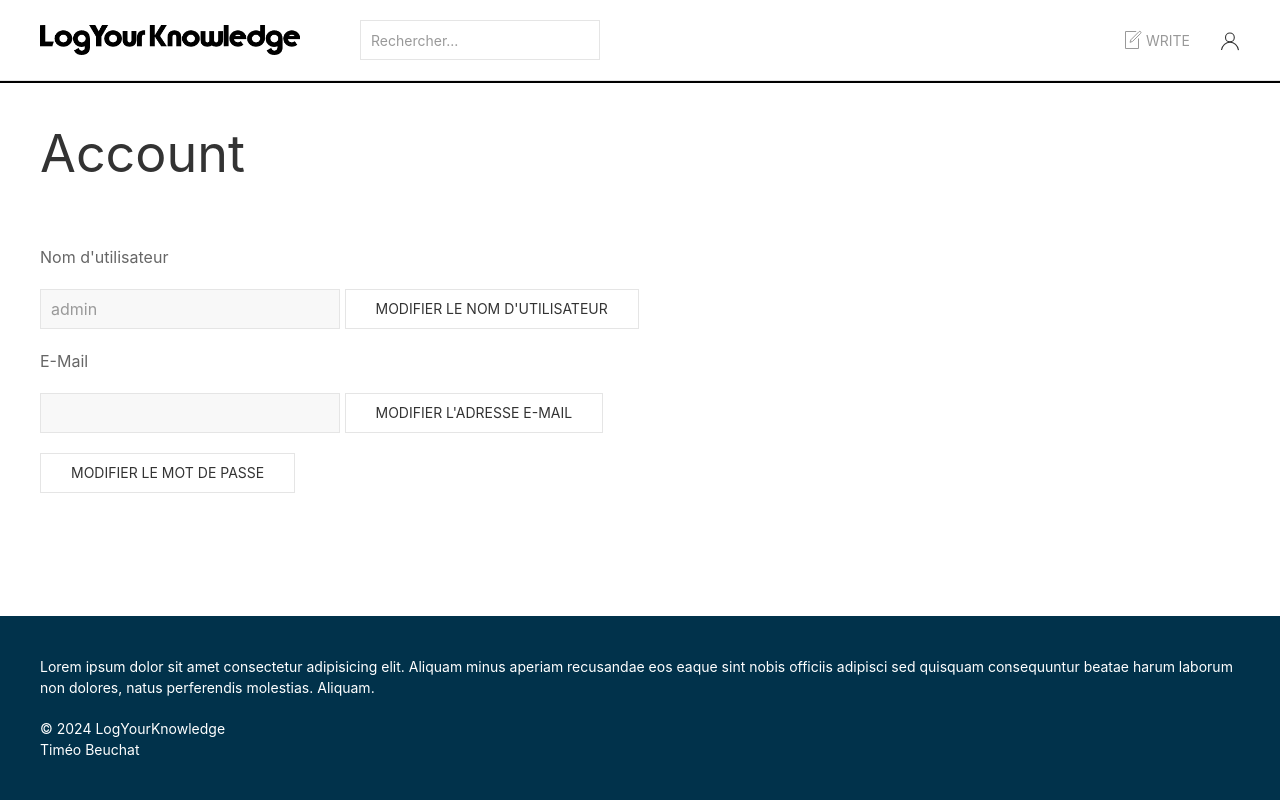
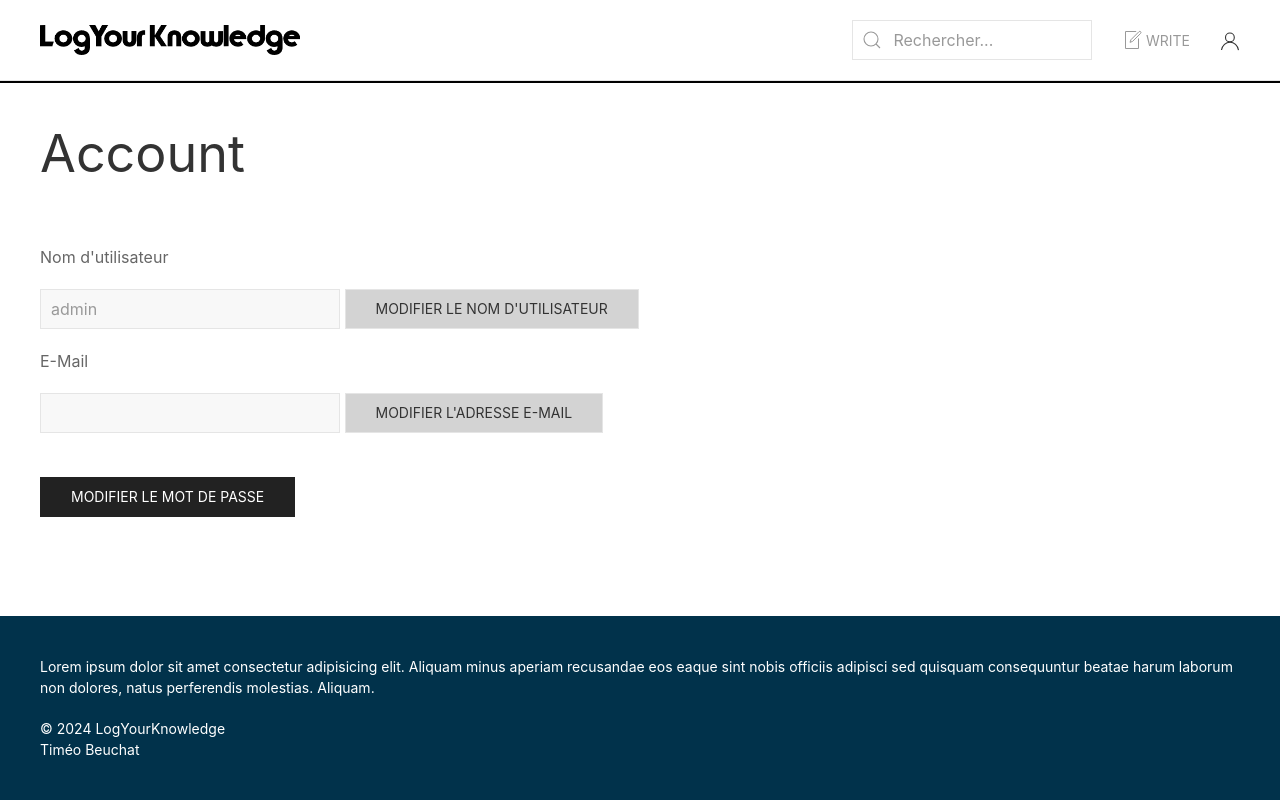
Before and after one commit to tibix19/app_blog, a PHP site: page /posts/account in a window 1280 px wide. Run offline with PHP 8.4, Linux system fonts and the light colour scheme; the visitor is signed in with stand-in values (Sample User, id 1); data comes from the database, SQL or seed files in the repository; data that the repository does not hold is empty; some libraries are stand-ins or nearby versions.

Commit message:
update frontend v3

```diff
--- a/app/Controllers/UserController.php
+++ b/app/Controllers/UserController.php
@@ -12,7 +12,7 @@ use App\Validation\Validator;
 class UserController extends Controller
 {
     // controller pour afficher la vue pour edit un son propre user
-    public function editAccount()
+    public function editAccount(): void
     {
         $this->isConnected();
         $users = new User($this->getDB());
--- a/app/Validation/Validator.php
+++ b/app/Validation/Validator.php
@@ -71,7 +71,7 @@ class Validator
     {
         // Supprimer les espaces blancs inutiles
         $value = trim($value);
-        // Vérifier si l'adresse e-mail est valide
+        // Vérifier si l'adresse e-mail est valide avec ce filtre qui est interne à PHP
         if (!filter_var($value, FILTER_VALIDATE_EMAIL)) {
             $this->error[$name][] = "L'adresse e-mail {$value} n'est pas valide.";
         }
--- a/views/account/account.php
+++ b/views/account/account.php
@@ -30,7 +30,7 @@
     <label for="username">Nom d'utilisateur</label>
     <div class="uk-form-controls uk-margin-top">
         <input class="uk-input uk-width-1-4" type="text" name="username" id="username" value="<?= $params['user']->username ?>" disabled>
-        <button class="uk-button uk-button-default" type="button" uk-toggle="target: #username-modal">Modifier le nom d'utilisateur</button>
+        <button class="uk-button uk-button-default" style="background: lightgrey;" type="button" uk-toggle="target: #username-modal">Modifier le nom d'utilisateur</button>
     </div>
 
 </div>
@@ -39,12 +39,12 @@
     <label for="username">E-Mail</label>
     <div class="uk-form-controls uk-margin-top">
         <input class="uk-input uk-width-1-4" type="text" name="email" id="email" value="<?= $params['user']->email ?>" disabled>
-        <button class="uk-button uk-button-default" type="button" uk-toggle="target: #email-modal">Modifier l'adresse E-mail</button>
+        <button class="uk-button uk-button-default" style="background: lightgrey;" type="button" uk-toggle="target: #email-modal">Modifier l'adresse E-mail</button>
     </div>
 </div>
-
+<br>
 <!-- Button to open dialog for password modification -->
-<button class="uk-button uk-button-default" type="button" uk-toggle="target: #password-modal">Modifier le mot de passe</button>
+<button class="uk-button uk-button-secondary" type="button" uk-toggle="target: #password-modal">Modifier le mot de passe</button>
 
 <!-- Username modification box -->
 <div id="username-modal" uk-modal>
--- a/views/account/postIndex.php
+++ b/views/account/postIndex.php
@@ -29,8 +29,8 @@ elseif (isset($_GET['create'])) {
 <a href="/create" class="uk-button uk-button-primary uk-margin-bottom">Créer un nouvel article</a>
 
 <ul class="uk-tab" uk-tab>
-    <li class="uk-active"><a href="#">Brouillons</a></li>
-    <li><a href="#">Publiées</a></li>
+    <li class="uk-active"><a href="#">Brouillons (<?= count($params['PostsDraftUser']) ?>)</a></li>
+    <li><a href="#">Publiées (<?= count($params['PostsPublishedUser']) ?>)</a></li>
 </ul>
 
 <ul class="uk-switcher uk-margin">
--- a/views/admin/account/index.php
+++ b/views/admin/account/index.php
@@ -1,6 +1,6 @@
 <!-- Afficher tous les utilisateurs du site -->
 
-<h1 class="uk-heading-small uk-padding uk-padding-remove-left">Administration des utilisateurs</h1>
+<h1 class="uk-heading-small uk-padding uk-padding-remove-left">Administration des utilisateurs (<?= count($params['users']) ?>)</h1>
 
 <!-- Afficher les erreurs ou autre message -->
 <?php
--- a/views/admin/post/form.php
+++ b/views/admin/post/form.php
@@ -15,7 +15,6 @@
 <?php endif ?>
 
 <!-- Afficher le formulaire de création ou de modification s'il y a un id -->
-
 <h1 class="uk-heading-small uk-padding uk-padding-remove-left"> <?= $params['post']->title ?? 'Créer un nouvel article'?> </h1>
 
 <form action="<?= isset($params['post']) ? "/admin/posts/edit/{$params['post']->id}" : "/admin/posts/create"?>" method="POST" enctype="multipart/form-data">
--- a/views/admin/post/index.php
+++ b/views/admin/post/index.php
@@ -1,5 +1,5 @@
 <!-- page pour l'admin pour administer les articles -->
-<h1 class="uk-heading-small uk-padding uk-padding-remove-left">Administration des postes</h1>
+<h1 class="uk-heading-small uk-padding uk-padding-remove-left">Administration des postes (<?= count($params['posts']) ?>)</h1>
 
 <!-- Afficher les actions effectuées -->
 <?php
--- a/views/admin/tag/indexTag.php
+++ b/views/admin/tag/indexTag.php
@@ -1,5 +1,5 @@
 <!-- page pour admin pour administer les tags -->
-<h1 class="uk-heading-small uk-padding uk-padding-remove-left">Administration des tags</h1>
+<h1 class="uk-heading-small uk-padding uk-padding-remove-left">Administration des tags (<?= count($params['tags']) ?>)</h1>
 
 <?php
 $message = "";
--- a/views/blog/index.php
+++ b/views/blog/index.php
@@ -14,13 +14,14 @@
     });
 </script>
 
-<!-- quand on passe la souris sur une card le curseur change -->
+<!-- quand on passe la souris sur une card le curseur change (main) -->
 <head>
     <style>
         .uk-card {
             cursor: pointer;
         }
     </style>
+    <title></title>
 </head>
 
 <!-- Cards Begin -->
--- a/views/blog/show.php
+++ b/views/blog/show.php
@@ -1,5 +1,5 @@
-<div class="uk-margin-large-top uk-margin-auto-right uk-margin-auto-left uk-width-2-3">
-     <h1 class="uk-heading-small uk-padding uk-padding-remove-left"><?= $params['post']->title ?></h1>
+<div class="uk-margin-auto-right uk-margin-auto-left uk-width-2-3">
+     <h1 class="uk-heading-small uk-padding uk-padding-remove-left uk-padding-remove-bottom"><?= $params['post']->title ?></h1>
      <img class="uk-margin uk-width-4-5 uk-flex-center" src="../../public/static/images/<?= $params['post']->image ?>" alt="">
      <div class="uk-margin-bottom">
          <?php foreach($params['post']->getTags() as $tag): ?>
--- a/views/blog/tag.php
+++ b/views/blog/tag.php
@@ -1,4 +1,6 @@
-<h1><?= $params['tag']->name ?></h1>
+<!-- Affiche tous les postes qui font partis du tag en question -->
+
+<h1 class="uk-heading-small uk-padding uk-padding-remove-left"><?= $params['tag']->name ?></h1>
 
 <?php foreach ($params['tag']->getPosts() as $post): ?>
     <div class="uk-card uk-card-default uk-margin-bottom">
--- a/views/layout.php
+++ b/views/layout.php
@@ -19,17 +19,20 @@
         <!-- Afficher la navbar -->
         <nav class="uk-navbar-container uk-navbar-transparent" uk-navbar >
             <div class="uk-navbar-left" >
+                <!-- Afficher le logo -->
                 <a class="uk-navbar-item uk-logo" href="/">
                     <img src="../../../public/static/logo/logo.png" width="260" height="160" alt="Log Your Knowledge logo">
                 </a>
                 <a class="uk-navbar-item uk-logo" href="/"></a>
-                <div class="uk-navbar-item">
+            </div>
+            <div class="uk-navbar-right">
+                <!-- Afficher la barre de recherche -->
+                <div class="uk-search uk-search-default">
                     <form action="/posts" method="GET">
-                        <input class="uk-input" type="search" name="search" placeholder="Rechercher...">
+                        <span uk-search-icon></span>
+                        <input class="uk-search-input" aria-label="Search" type="search" name="search" placeholder="Rechercher...">
                     </form>
                 </div>
-            </div>
-            <div class="uk-navbar-right">
                 <ul class="uk-navbar-nav">
                     <?php // afficher les liens que les admins ont accès, s'ils sont connectés
                     if(isset($_SESSION['authAdmin']) &&  $_SESSION['authAdmin'] == 1 ): ?>
@@ -39,6 +42,7 @@
                             <ul class="uk-nav uk-dropdown-nav">
                                 <li class="uk-active"><a href="/account">Profil</a></li>
                                 <li class="uk-active"><a href="/myposts">Mes postes</a></li>
+                                <li class="uk-active"><a href="/rss.xml">RSS Feed</a></li>
                                 <li class="uk-nav-divider"></li>
                                 <li class="uk-nav-header">Panel Admin</li>
                                 <li><a href="/admin/posts">Postes</a></li>
```
